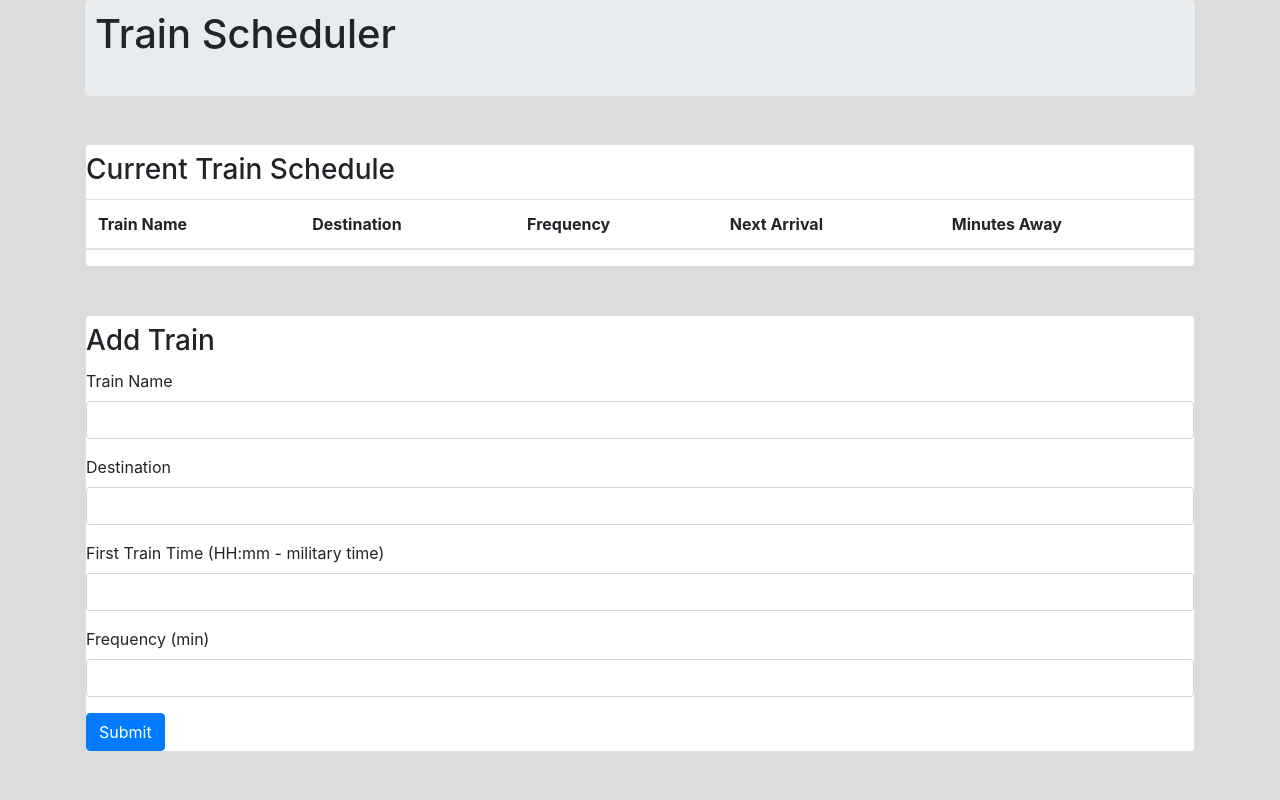
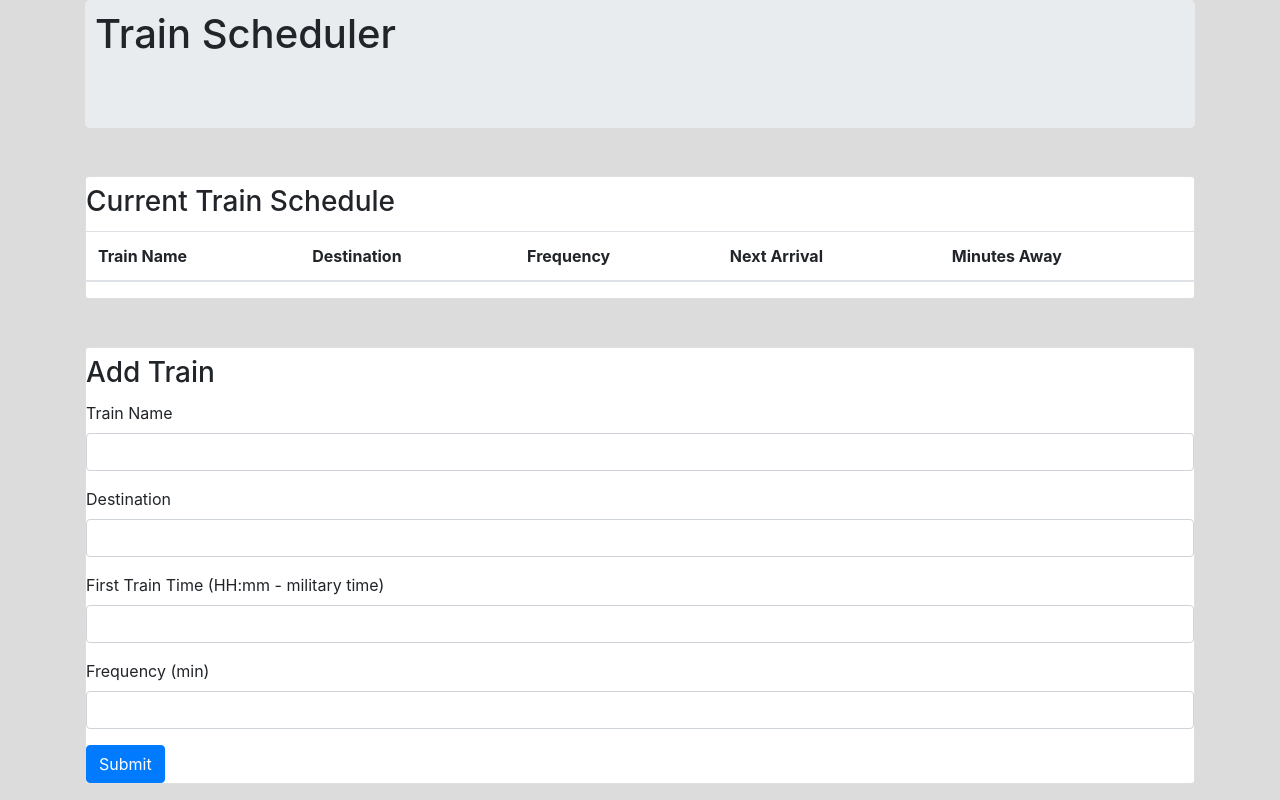
Before and after one commit to jolarios96/Train-Scheduler, a plain HTML site: page index.html in a window 1280 px wide. Drawn offline with nearby package versions, Linux system fonts and the light colour scheme.

```diff
--- a/index.html
+++ b/index.html
@@ -32,9 +32,18 @@
             left: 10px;
         }
 
+
+
         @media (min-width: 1px){
             .jumbotron{
                 padding: 3rem 2rem;
+            }
+
+        }
+
+        @media (min-width: 490px){
+            .jumbotron{
+                padding: 4rem 2rem;
             }
 
         }
@@ -70,24 +79,23 @@
             <h3 class='card-title'>Add Train</h3>
             <form>
                 <div class="form-group">
-                    <label for="trainInput">Train Name</label>
-                    <input type="trainID" class="form-control" id="trainID" aria-describedby="emailHelp">
+                    <label for="train-id-input">Train Name</label>
+                    <input type="text" class="form-control" id="train-id-input">
                 </div>
 
                 <div class="form-group">
-                    <label for="destination">Destination</label>
-                    <input type="destination" class="form-control" id="destination">
-                </div>
-
-
-                <div class="form-group">
-                    <label for="firstTrainTime">First Train Time (HH:mm - military time)</label>
-                    <input type="firstTrainTime" class="form-control" id="firstTrainTime" aria-describedby="emailHelp">
+                    <label for="destination-input">Destination</label>
+                    <input type="text" class="form-control" id="destination-input">
                 </div>
 
                 <div class="form-group">
-                    <label for="Frequency">Frequency (min)</label>
-                    <input type="frequency" class="form-control" id="frequency">
+                    <label for="first-time-input">First Train Time (HH:mm - military time)</label>
+                    <input type="text" class="form-control" id="first-time-input">
+                </div>
+
+                <div class="form-group">
+                    <label for="frequency-input">Frequency (min)</label>
+                    <input type="text" class="form-control" id="frequency-input">
                 </div>
 
                 <button type="submit" class="btn btn-primary">Submit</button>
```
